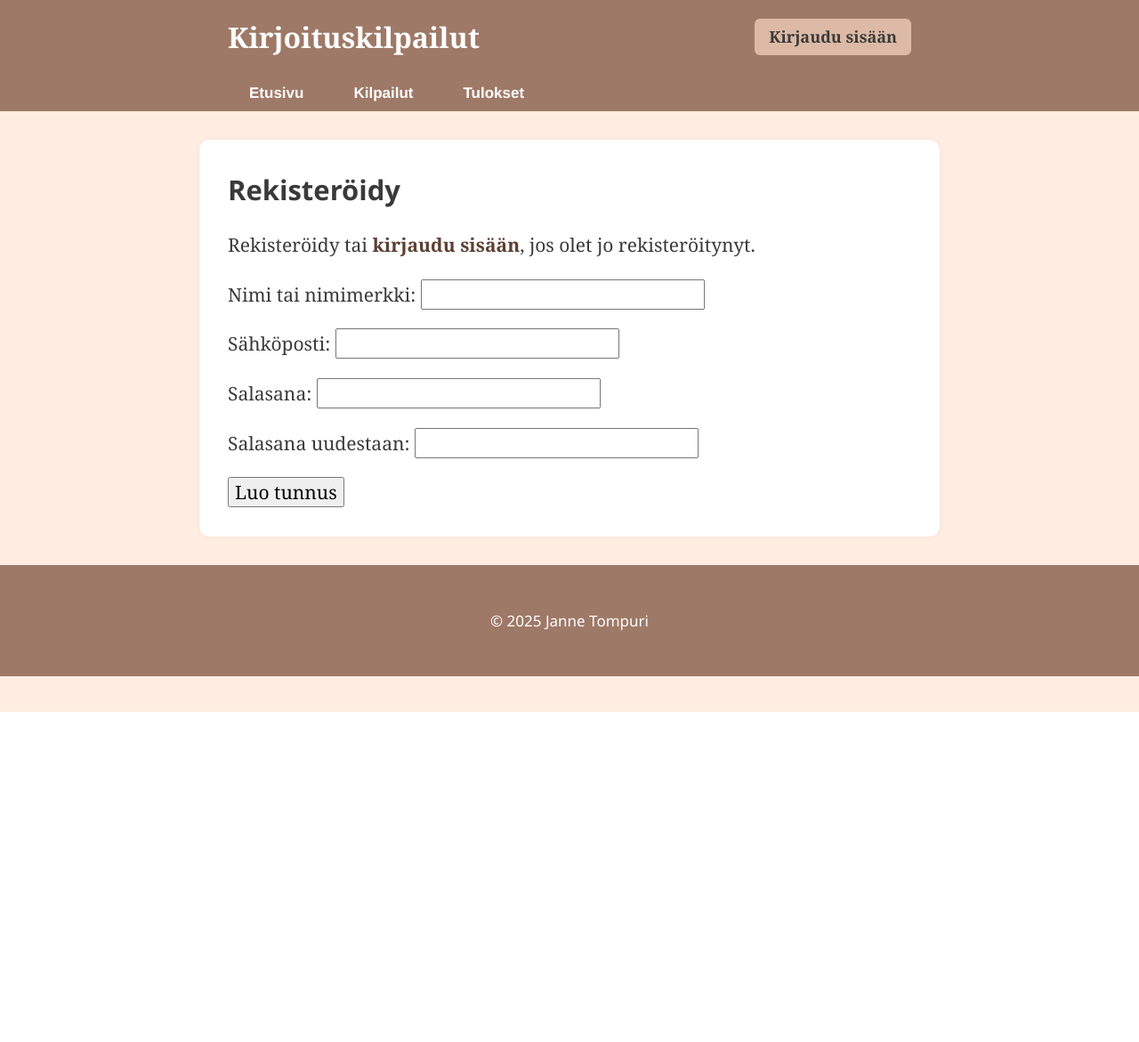
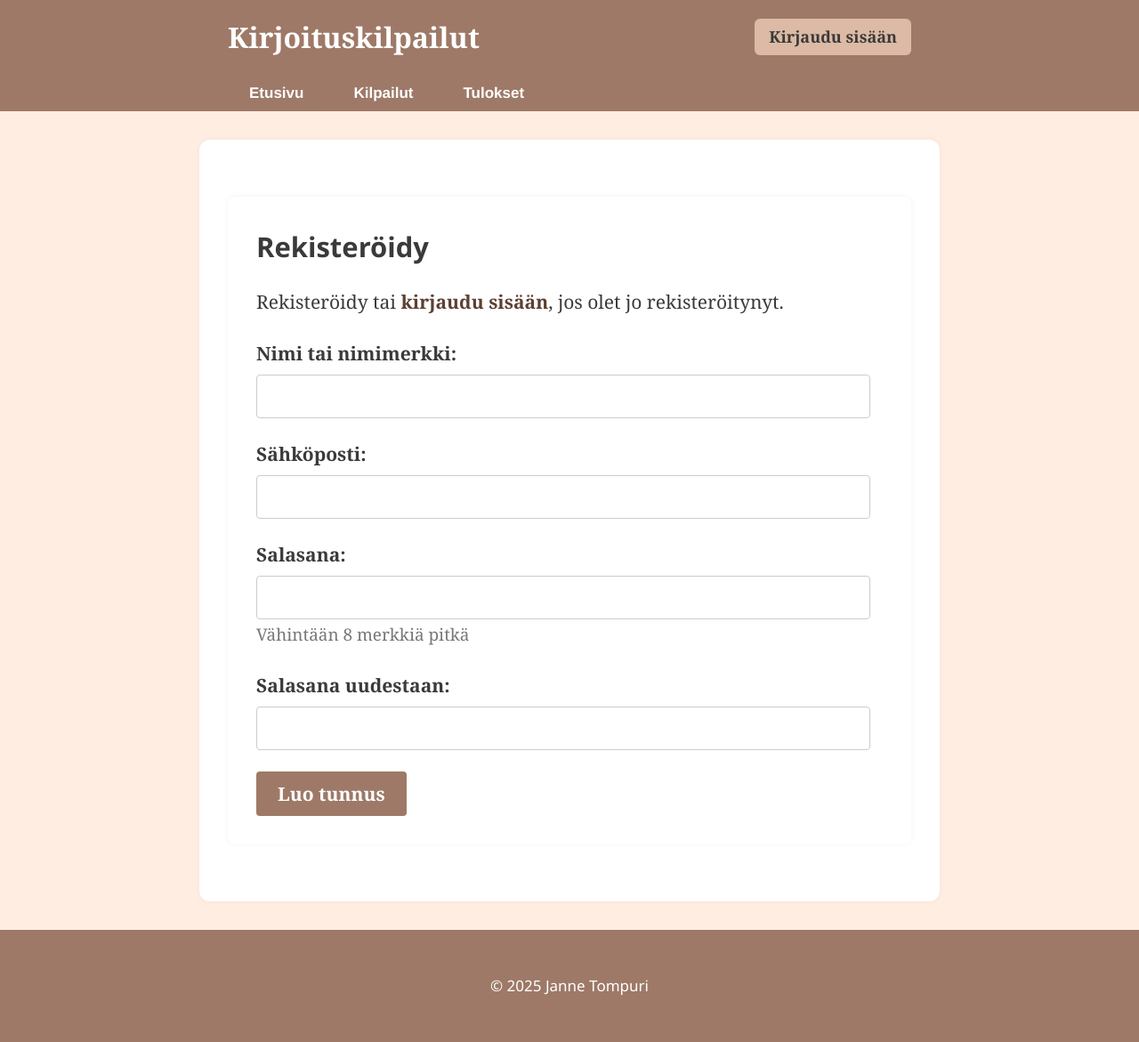
Before and after one commit to jtompuri/writing-contest-web-app, a Flask app: page /register in a window 1280 px wide. Shown: the whole page at 89% size. Before the commit the page ends 800 px from the top, so only its background shows below. Run offline with Flask 3, Linux system fonts and the light colour scheme.

Commit message:
Same as for login

```diff
--- a/templates/register.html
+++ b/templates/register.html
@@ -4,7 +4,7 @@
 
 {% block content %}
 
-    <form action="/create" method="post">
+    <form action="/create" method="post" class="form-box">
 
     <h1>Rekisteröidy</h1>
 
@@ -22,11 +22,14 @@
     </p>
     <p>
         <label for="username">Sähköposti:</label>
-        <input type="text" name="username" id="username" value="{{ session.get('form_data', {}).get('username', '') }}" maxlength="50" required />
+        <input type="email" name="username" id="username" value="{{ session.get('form_data', {}).get('username', '') }}" maxlength="50" required />
     </p>
     <p>
         <label for="password1">Salasana:</label>
-        <input type="password" name="password1" id="password1" maxlength="50" required />
+        <input type="password" name="password1" id="password1" maxlength="50" minlength="8" required>
+        <small style="font-size: 0.9em; color: #777;">
+            Vähintään 8 merkkiä pitkä
+        </small>
     </p>
     <p>
         <label for="password2">Salasana uudestaan:</label>
```
